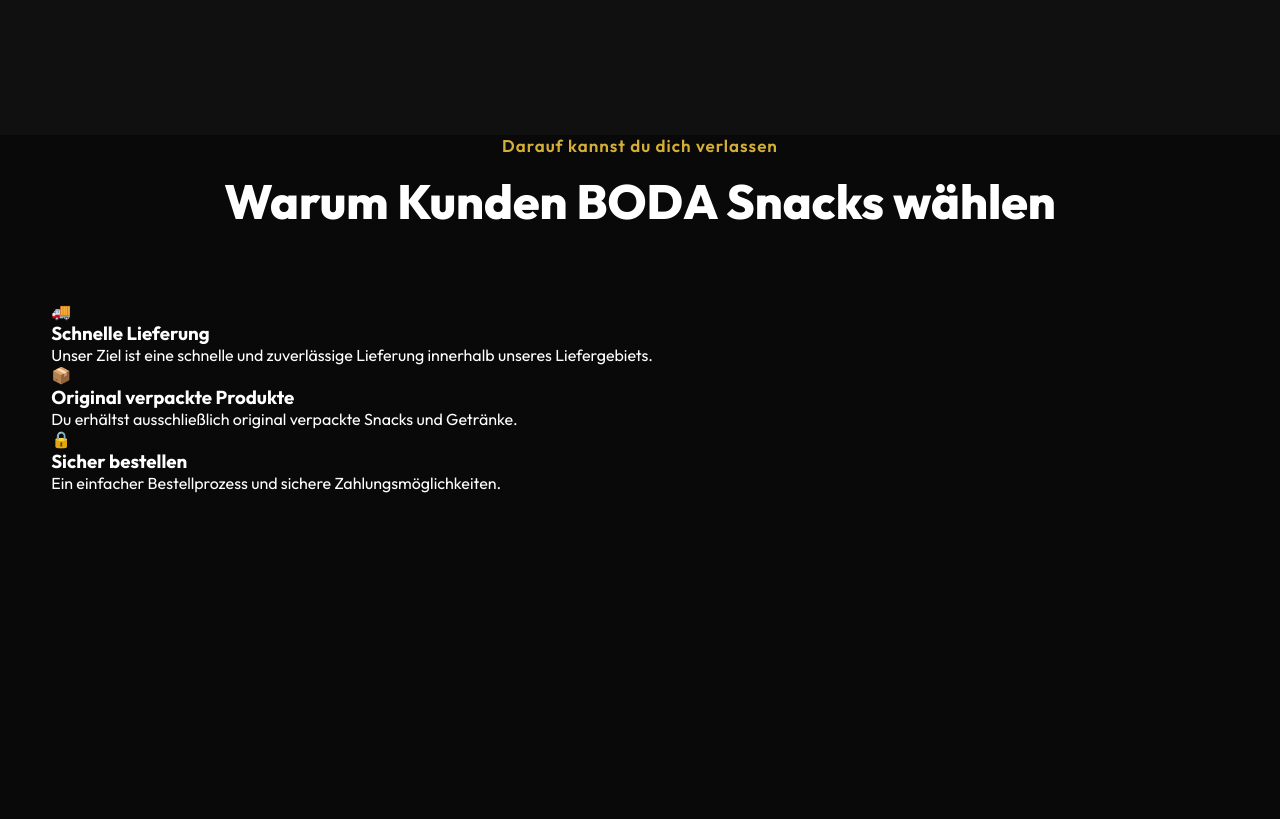
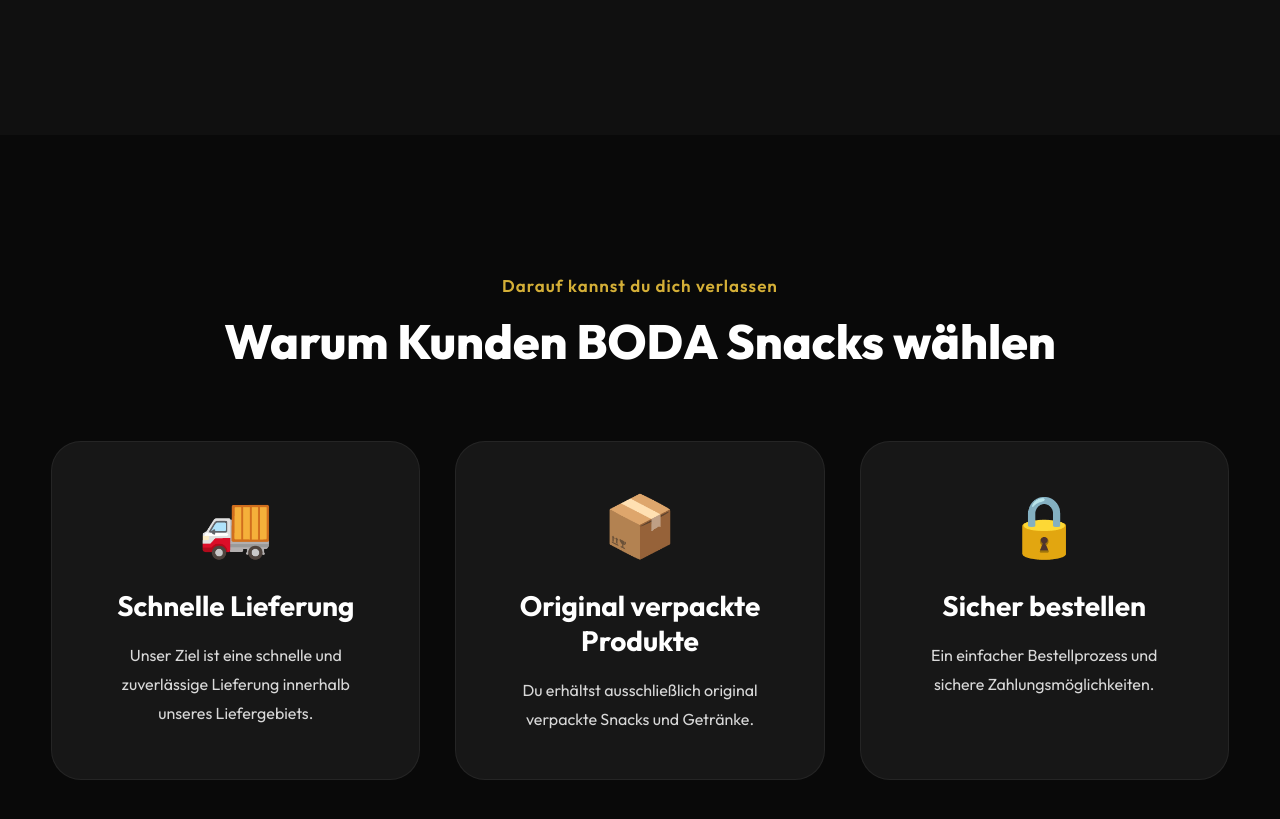
Before and after one commit to Siggibieber/boda-snacks-shop, a plain HTML site: page index.html in a window 1280 px wide. Shown: the part 5020-5839 px from the top of the page. Before the commit the page ends 5513 px from the top, so only its background shows below. Drawn offline with Linux system fonts and the light colour scheme.

Commit message:
Update style.css

```diff
--- a/style.css
+++ b/style.css
@@ -935,3 +935,74 @@
 color:#d6d6d6;
 
 }
+/* ===========================
+VERTRAUEN
+=========================== */
+
+.trust{
+
+padding:140px 0;
+
+background:#090909;
+
+}
+
+.trust-grid{
+
+display:grid;
+
+grid-template-columns:repeat(auto-fit,minmax(300px,1fr));
+
+gap:35px;
+
+margin-top:70px;
+
+}
+
+.trust-card{
+
+background:#171717;
+
+padding:45px;
+
+border-radius:30px;
+
+border:1px solid rgba(255,255,255,.06);
+
+transition:.35s;
+
+text-align:center;
+
+}
+
+.trust-card:hover{
+
+transform:translateY(-10px);
+
+border-color:var(--gold);
+
+}
+
+.trust-icon{
+
+font-size:60px;
+
+margin-bottom:25px;
+
+}
+
+.trust-card h3{
+
+font-size:28px;
+
+margin-bottom:18px;
+
+}
+
+.trust-card p{
+
+color:#d8d8d8;
+
+line-height:1.8;
+
+}
```
